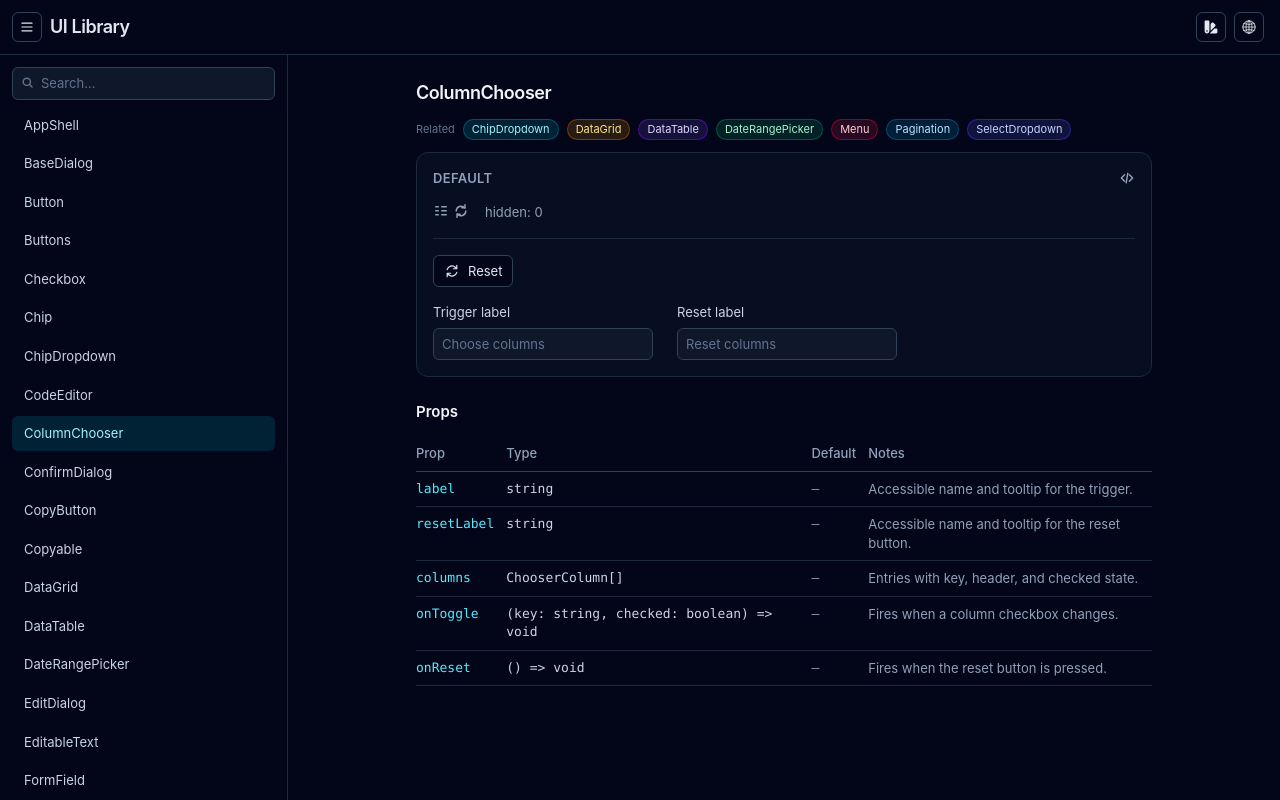
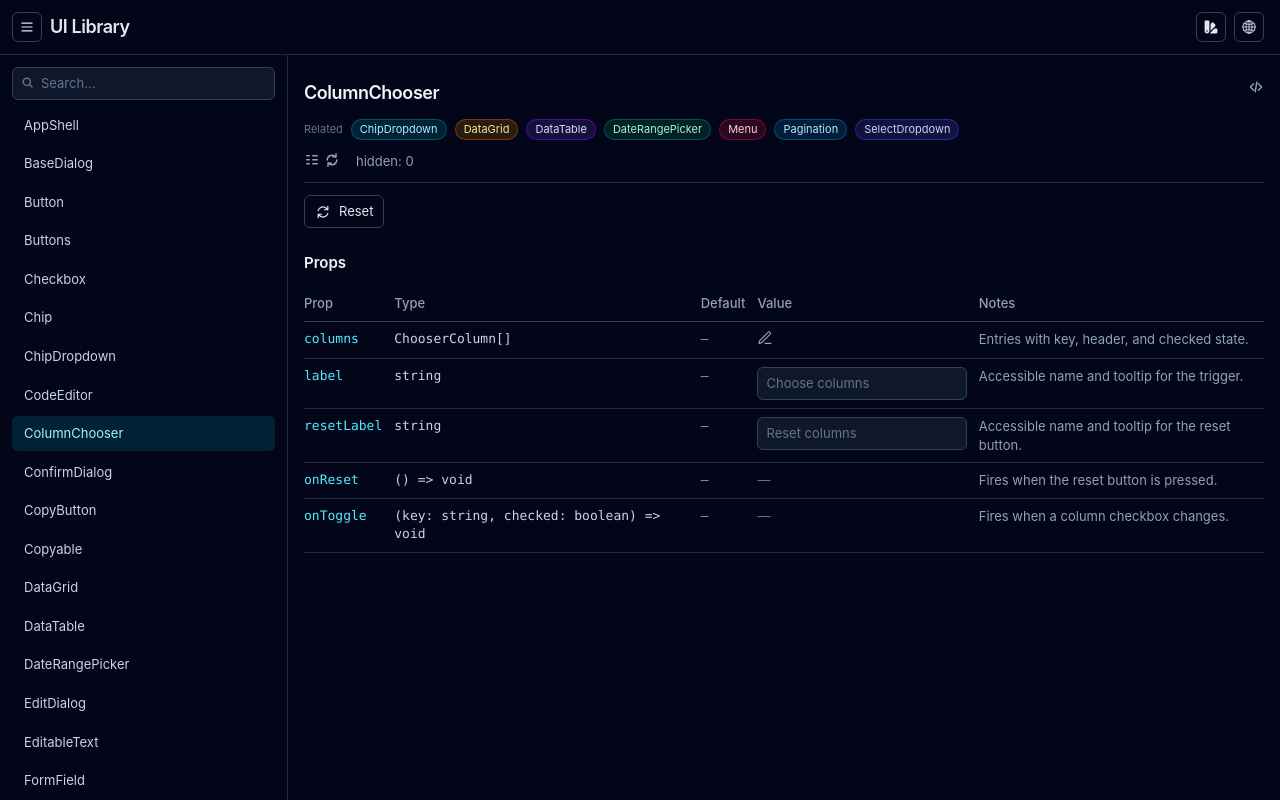
Before and after one commit to tcliu/ui-lib, a SvelteKit app: page /components/column-chooser in a window 1280 px wide. Built offline with nearby package versions, Linux system fonts and the light colour scheme.

Commit message:
feat(showcase): convert ColumnChooser page to the editable Value layout

```diff
--- a/src/routes/components/column-chooser/+page.svelte
+++ b/src/routes/components/column-chooser/+page.svelte
@@ -2,63 +2,133 @@
   import Button from '$lib/components/Button.svelte'
   import Buttons from '$lib/components/Buttons.svelte'
   import ColumnChooser from '$lib/components/ColumnChooser.svelte'
-  import FormField from '$lib/components/FormField.svelte'
+  import EditDialog from '$lib/components/EditDialog.svelte'
+  import LazyCodeEditor from '$lib/components/LazyCodeEditor.svelte'
+  import Resizable from '$lib/components/Resizable.svelte'
+  import TextInput from '$lib/components/TextInput.svelte'
+  import CodeIcon from '$lib/icons/CodeIcon.svelte'
+  import EditIcon from '$lib/icons/EditIcon.svelte'
   import ResetIcon from '$lib/icons/ResetIcon.svelte'
   import { getI18nContext } from '$lib/i18n.svelte'
   import PropsTable, { type PropRow } from '$lib/showcase/PropsTable.svelte'
   import ShowcasePage from '$lib/showcase/ShowcasePage.svelte'
   import ShowcaseSection from '$lib/showcase/ShowcaseSection.svelte'
-  import { CHOOSER_LABEL, CHOOSER_RESET_LABEL, DEMO_COLUMNS, buildColumnChooserSnippet } from './demo-snippet'
+  import { SnippetPreview } from '$lib/showcase/use-snippet-preview.svelte'
+  import { extractComponentAttributes, extractScriptJsonConst } from '$lib/showcase/snippet-attributes'
+  import { splitLeadingScript } from '$lib/showcase/snippet-source'
+  import {
+    buildColumnChooserSnippet,
+    CHOOSER_LABEL,
+    CHOOSER_RESET_LABEL,
+    COLUMNS_STAGE_DEFAULT_WIDTH,
+    COLUMNS_STAGE_HOST,
+    COLUMNS_STAGE_MIN_WIDTH,
+    COLUMNS_STAGE_PANE,
+    parseColumnsJson,
+    parseColumnsValue,
+    seedColumns,
+  } from './demo-snippet'
 
   const i18n = getI18nContext()
 
-  const columns = DEMO_COLUMNS
-
-  // Hidden keys drive the chooser's unchecked rows; the demo owns this state and
-  // feeds it to the component, exactly as DataTable does.
-  let hidden = $state(new Set<string>())
-
-  // Customizer playground state. Every curated option starts unset (the
-  // component default renders), so the cleared form applies no overrides.
+  // Customizer playground state. The column list is committed state (all
+  // checked to start); labels start unset so the component default renders.
+  // The cleared form restores all three.
+  let pgColumns = $state(seedColumns())
   let pgLabel = $state('')
   let pgResetLabel = $state('')
+  // Stage width is interaction state, not a curated option; Reset restores it.
+  let pgStageWidth = $state(COLUMNS_STAGE_DEFAULT_WIDTH)
 
-  const chooserLabel = $derived(pgLabel || CHOOSER_LABEL)
-  const resetLabel = $derived(pgResetLabel || CHOOSER_RESET_LABEL)
-
-  const isCustomized = $derived(pgLabel !== '' || pgResetLabel !== '')
-  const sectionTitle = $derived(isCustomized ? i18n.t('showcase.customized') : i18n.t('showcase.default'))
-
-  // Fresh empty set behind a helper: assigning `new Set()` inline to snippet
-  // state makes the compiler emit a legacy `init()` call, which throws when the
-  // playground mounts the snippet at the root.
-  function clearedColumns(): Set<string> {
-    return new Set<string>()
-  }
+  const hiddenCount = $derived(pgColumns.filter(column => !column.checked).length)
 
   function handleToggleColumn(key: string, checked: boolean): void {
-    const next = new Set(hidden)
-    if (checked) {
-      next.delete(key)
-    } else {
-      next.add(key)
-    }
-    hidden = next
+    pgColumns = pgColumns.map(column => (column.key === key ? { ...column, checked } : column))
   }
 
   function handleResetColumns(): void {
-    hidden = clearedColumns()
+    pgColumns = pgColumns.map(column => ({ ...column, checked: true }))
   }
 
   function clearPlayground(): void {
     pgLabel = ''
     pgResetLabel = ''
-    hidden = clearedColumns()
+    pgColumns = seedColumns()
+    pgStageWidth = COLUMNS_STAGE_DEFAULT_WIDTH
+    pgColumnsOpen = false
   }
 
-  const code = $derived.by(() => buildColumnChooserSnippet({ label: pgLabel, resetLabel: pgResetLabel }))
+  // Columns JSON editor dialog. The draft is seeded on open and only committed
+  // on OK, so cancelling (or a dirty-dismiss) never touches the live columns.
+  let pgColumnsOpen = $state(false)
+  let pgColumnsDraft = $state('')
+  const parsedColumns = $derived(parseColumnsJson(pgColumnsDraft))
+  const columnsDirty = $derived(pgColumnsDraft !== JSON.stringify(pgColumns, null, 2))
 
+  function openColumnsEditor() {
+    pgColumnsDraft = JSON.stringify(pgColumns, null, 2)
+    pgColumnsOpen = true
+  }
+
+  function saveColumnsEditor() {
+    if (!parsedColumns) return
+    pgColumns = parsedColumns
+    pgColumnsOpen = false
+  }
+
+  const code = $derived.by(() =>
+    buildColumnChooserSnippet({ label: pgLabel, resetLabel: pgResetLabel, columns: pgColumns }),
+  )
+
+  // The page owns the preview so its code toggle can sit in the component-title
+  // row (ShowcasePage's `actions`) while the section renders the demo and the
+  // editor below.
+  const preview = new SnippetPreview({
+    getSeed: () => code,
+    getScope: () => ({ chooserLabel: CHOOSER_LABEL, resetLabel: CHOOSER_RESET_LABEL }),
+    onCompiled: syncPlaygroundFromSnippet,
+  })
+
+  // Write a compiled snippet's recognized demo-tag attributes back into
+  // playground state, so snippet edits show up in the Value column. Only
+  // canonical shapes map (literals, scope refs for the two labels, a seeded
+  // columns const); custom expressions are left alone, and a draft without a
+  // complete demo tag (a free-form experiment) touches nothing. Absent means
+  // unset, matching what the builder omits. `syncSeed` then holds the
+  // regenerated seed back so the editor keeps the user's text.
+  function syncPlaygroundFromSnippet(source: string) {
+    const attrs = extractComponentAttributes(source, 'ColumnChooser')
+    if (!attrs) {
+      return
+    }
+    const label = attrs.get('label')
+    if (!label || (label.kind === 'expression' && label.value === 'chooserLabel')) {
+      pgLabel = ''
+    } else if (label.kind === 'string') {
+      pgLabel = label.value
+    }
+    const reset = attrs.get('resetLabel')
+    if (!reset || (reset.kind === 'expression' && reset.value === 'resetLabel')) {
+      pgResetLabel = ''
+    } else if (reset.kind === 'string') {
+      pgResetLabel = reset.value
+    }
+    const columns = parseColumnsValue(extractScriptJsonConst(splitLeadingScript(source).declarations, 'columns'))
+    if (columns) {
+      pgColumns = columns
+    }
+    preview.syncSeed()
+  }
+
+  // Editable rows first (primitives and plain data, A–Z), then the function
+  // props (A–Z).
   const props: PropRow[] = [
+    {
+      name: 'columns',
+      type: 'ChooserColumn[]',
+      defaultValue: '—',
+      note: 'Entries with key, header, and checked state.',
+    },
     { name: 'label', type: 'string', defaultValue: '—', note: 'Accessible name and tooltip for the trigger.' },
     {
       name: 'resetLabel',
@@ -66,19 +136,13 @@
       defaultValue: '—',
       note: 'Accessible name and tooltip for the reset button.',
     },
-    {
-      name: 'columns',
-      type: 'ChooserColumn[]',
-      defaultValue: '—',
-      note: 'Entries with key, header, and checked state.',
-    },
+    { name: 'onReset', type: '() => void', defaultValue: '—', note: 'Fires when the reset button is pressed.' },
     {
       name: 'onToggle',
       type: '(key: string, checked: boolean) => void',
       defaultValue: '—',
       note: 'Fires when a column checkbox changes.',
     },
-    { name: 'onReset', type: '() => void', defaultValue: '—', note: 'Fires when the reset button is pressed.' },
   ]
 </script>
 
@@ -86,54 +150,112 @@
   <ResetIcon size="sm" />
 {/snippet}
 
+{#snippet codeIcon()}
+  <CodeIcon size="sm" />
+{/snippet}
+
+{#snippet editIcon()}
+  <EditIcon size="sm" />
+{/snippet}
+
+{#snippet pageActions()}
+  <Button
+    variant="ghost"
+    size="sm"
+    icon={codeIcon}
+    ariaLabel={preview.open ? i18n.t('showcase.hideCode') : i18n.t('showcase.showCode')}
+    ariaExpanded={preview.open}
+    tooltip={preview.open ? i18n.t('showcase.hideCode') : i18n.t('showcase.showCode')}
+    onClick={() => preview.toggle()} />
+{/snippet}
+
+{#snippet propValue(row: PropRow)}
+  {#if row.name === 'label'}
+    <TextInput bind:value={pgLabel} ariaLabel="label value" placeholder={CHOOSER_LABEL} />
+  {:else if row.name === 'resetLabel'}
+    <TextInput bind:value={pgResetLabel} ariaLabel="resetLabel value" placeholder={CHOOSER_RESET_LABEL} />
+  {:else if row.name === 'columns'}
+    <Button
+      variant="ghost"
+      size="sm"
+      icon={editIcon}
+      ariaLabel="Edit columns"
+      tooltip="Edit columns as JSON"
+      onClick={openColumnsEditor} />
+  {:else}
+    <span class="text-slate-500">—</span>
+  {/if}
+{/snippet}
+
 {#snippet propsSnippet()}
-  <PropsTable rows={props} />
+  <PropsTable rows={props} value={propValue} />
 {/snippet}
 
 {#snippet settingsPanel()}
-  <Buttons className="mb-4 flex shrink-0 flex-wrap items-center gap-3">
+  <!-- Single-prop editing lives in the props table's Value column; this panel
+    keeps only Reset (and any future composite preset that drives several props
+    at once). -->
+  <Buttons className="flex shrink-0 flex-wrap items-center gap-3">
     <Button size="sm" icon={resetIcon} onClick={clearPlayground}>Reset</Button>
   </Buttons>
-  <div class="flex flex-wrap items-end gap-x-6 gap-y-3">
-    <FormField label="Trigger label" htmlFor="pg-chooser-label">
-      <input
-        id="pg-chooser-label"
-        bind:value={pgLabel}
-        placeholder="Choose columns"
-        class="w-full rounded-md border border-slate-700 bg-slate-900 px-2 py-1.5 text-sm text-slate-100 transition outline-none placeholder:text-slate-500 focus-visible:border-cyan-500 motion-reduce:transition-none" />
-    </FormField>
-    <FormField label="Reset label" htmlFor="pg-chooser-reset">
-      <input
-        id="pg-chooser-reset"
-        bind:value={pgResetLabel}
-        placeholder="Reset columns"
-        class="w-full rounded-md border border-slate-700 bg-slate-900 px-2 py-1.5 text-sm text-slate-100 transition outline-none placeholder:text-slate-500 focus-visible:border-cyan-500 motion-reduce:transition-none" />
-    </FormField>
-  </div>
 {/snippet}
 
-<ShowcasePage name="ColumnChooser" props={propsSnippet}>
+<ShowcasePage name="ColumnChooser" props={propsSnippet} actions={pageActions} wide>
   <ShowcaseSection
-    title={sectionTitle}
+    title="ColumnChooser"
     {code}
+    {preview}
+    showHeader={false}
+    bordered={false}
     footer={settingsPanel}
-    scope={{
-      hidden,
-      chooserLabel: CHOOSER_LABEL,
-      resetLabel: CHOOSER_RESET_LABEL,
-      handleToggleColumn,
-      handleResetColumns,
-    }}>
-    <ColumnChooser
-      label={chooserLabel}
-      {resetLabel}
-      columns={columns.map(column => ({
-        key: column.key,
-        header: column.header,
-        checked: !hidden.has(column.key),
-      }))}
-      onToggle={handleToggleColumn}
-      onReset={handleResetColumns} />
-    <span class="text-sm text-slate-400">hidden: {hidden.size}</span>
+    scope={{ chooserLabel: CHOOSER_LABEL, resetLabel: CHOOSER_RESET_LABEL }}>
+    <div class={COLUMNS_STAGE_HOST}>
+      <Resizable
+        width={pgStageWidth}
+        minWidth={COLUMNS_STAGE_MIN_WIDTH}
+        maxWidth="parent"
+        onResize={nextWidth => (pgStageWidth = nextWidth)}>
+        <div class={COLUMNS_STAGE_PANE}>
+          <ColumnChooser
+            label={pgLabel || CHOOSER_LABEL}
+            resetLabel={pgResetLabel || CHOOSER_RESET_LABEL}
+            columns={pgColumns}
+            onToggle={handleToggleColumn}
+            onReset={handleResetColumns} />
+          <span class="text-sm text-slate-400">hidden: {hiddenCount}</span>
+        </div>
+      </Resizable>
+    </div>
   </ShowcaseSection>
 </ShowcasePage>
+
+{#if pgColumnsOpen}
+  <EditDialog
+    title="Edit columns"
+    maxWidth="2xl"
+    closeLabel={i18n.t('common.close')}
+    saveLabel={i18n.t('common.ok')}
+    resetLabel={i18n.t('common.reset')}
+    discardTitle={i18n.t('showcase.discardTitle')}
+    discardMessage={i18n.t('showcase.discardMessage')}
+    discardLabel={i18n.t('showcase.discard')}
+    dirty={columnsDirty}
+    saveDisabled={!parsedColumns}
+    onSave={saveColumnsEditor}
+    onReset={() => (pgColumnsDraft = JSON.stringify(pgColumns, null, 2))}
+    onClose={() => (pgColumnsOpen = false)}>
+    <div class="flex min-h-0 flex-col gap-3">
+      <LazyCodeEditor
+        bind:content={pgColumnsDraft}
+        docType="json"
+        editorAriaLabel="Columns JSON"
+        containerClass="h-96 overflow-hidden rounded-md border border-slate-700 bg-slate-950"
+        editorClass="h-full" />
+      {#if !parsedColumns}
+        <p role="alert" class="rounded-md border border-rose-500/40 bg-rose-500/10 px-3 py-2 text-xs text-rose-200">
+          Invalid columns JSON. Use an array of {'{ key, header, checked? }'} objects.
+        </p>
+      {/if}
+    </div>
+  </EditDialog>
+{/if}
--- a/src/routes/components/column-chooser/demo-snippet.ts
+++ b/src/routes/components/column-chooser/demo-snippet.ts
@@ -1,18 +1,25 @@
-// Show-code source for the ColumnChooser demo section. Pure string building over
-// the playground form state: the section regenerates the editor text from this,
-// so the editor always shows the markup behind the demo above. The column list
-// is declared in the snippet's leading <script> block so the snippet is
-// self-contained; the hidden set and handlers come from scope, mirroring how
-// DataTable feeds chooser entries.
+// Show-code source for the ColumnChooser demo section. Pure string building
+// over the playground form state: the section regenerates the editor text from
+// this, so the editor always shows the markup behind the demo above. The column
+// list is seeded as script-local state (like the stage size) so the snippet is
+// self-contained and its text tracks Value edits instead of hiding the entries
+// in scope.
+//
+// The demo sits in a width-only `Resizable` frame so the panel placement can be
+// inspected as the container narrows. The host is non-scrolling and the frame
+// is bounded to it, so no scrollbar can appear over the frame handle. These
+// literals are shared with the page and its tests so the rendered stage and
+// the reviewed source stay identical.
+import type { ChooserColumn } from '$lib/components/ColumnChooser.svelte'
 
-export interface DemoColumn {
-  key: string
-  header: string
-}
+export const COLUMNS_STAGE_HOST = 'w-full overflow-hidden'
+export const COLUMNS_STAGE_PANE = 'flex w-full min-w-0 flex-wrap items-start gap-4'
+export const COLUMNS_STAGE_DEFAULT_WIDTH = 560
+export const COLUMNS_STAGE_MIN_WIDTH = 240
 
-// Column list shared by the page and the snippet's leading script, so the static
-// demo, Show-code, and live render start from the same entries.
-export const DEMO_COLUMNS: DemoColumn[] = [
+// Column entries shared by the page seed and the tests, so the static demo,
+// Show-code, and live render start from the same rows.
+export const DEMO_COLUMNS: { key: string; header: string }[] = [
   { key: 'id', header: 'ID' },
   { key: 'name', header: 'Name' },
   { key: 'status', header: 'Status' },
@@ -26,29 +33,112 @@ export const DEMO_COLUMNS: DemoColumn[] = [
 export const CHOOSER_LABEL = 'Choose columns'
 export const CHOOSER_RESET_LABEL = 'Reset columns'
 
+// Fresh seeded entries (all checked) for playground state and Reset, so no
+// caller ever shares a mutable array.
+export function seedColumns(): ChooserColumn[] {
+  return DEMO_COLUMNS.map(column => ({ ...column, checked: true }))
+}
+
+// Validate unknown data into chooser entries: every entry needs string key and
+// header; a missing checked flag reads as checked. Returns null for anything
+// else, so the dialog and parse-back apply only well-shaped lists.
+export function parseColumnsValue(value: unknown): ChooserColumn[] | null {
+  if (!Array.isArray(value)) {
+    return null
+  }
+  const out: ChooserColumn[] = []
+  for (const entry of value) {
+    if (typeof entry !== 'object' || entry === null) {
+      return null
+    }
+    const { key, header, checked } = entry as { key?: unknown; header?: unknown; checked?: unknown }
+    if (typeof key !== 'string' || typeof header !== 'string') {
+      return null
+    }
+    if (checked !== undefined && typeof checked !== 'boolean') {
+      return null
+    }
+    out.push({ key, header, checked: checked ?? true })
+  }
+  return out
+}
+
+// Parse the columns editor draft (a JSON array of `{ key, header, checked? }`
+// objects). Returns null for anything else, so the dialog can block OK and
+// explain instead of applying half-shaped data.
+export function parseColumnsJson(text: string): ChooserColumn[] | null {
+  try {
+    return parseColumnsValue(JSON.parse(text))
+  } catch {
+    return null
+  }
+}
+
+// The snippet's local size state, seeded to the default so the live stage
+// matches the static demo before the first drag.
+export function columnsStageStateLine(indent: string): string {
+  return `${indent}let stageWidth = $state(${COLUMNS_STAGE_DEFAULT_WIDTH})`
+}
+
+export function columnsStageOpenLines(indent: string): string[] {
+  return [
+    `${indent}<div class="${COLUMNS_STAGE_HOST}">`,
+    `${indent}  <Resizable`,
+    `${indent}    width={stageWidth}`,
+    `${indent}    minWidth={${COLUMNS_STAGE_MIN_WIDTH}}`,
+    `${indent}    maxWidth="parent"`,
+    `${indent}    onResize={nextWidth => (stageWidth = nextWidth)}`,
+    `${indent}  >`,
+    `${indent}    <div class="${COLUMNS_STAGE_PANE}">`,
+  ]
+}
+
+export function columnsStageCloseLines(indent: string): string[] {
+  return [`${indent}    </div>`, `${indent}  </Resizable>`, `${indent}</div>`]
+}
+
 export interface ColumnChooserSnippetState {
   label: string
   resetLabel: string
+  columns: ChooserColumn[]
 }
 
 function escapeAttr(value: string): string {
   return value.replace(/&/g, '&amp;').replace(/"/g, '&quot;')
 }
 
-export function buildColumnChooserSnippet({ label, resetLabel }: ColumnChooserSnippetState): string {
-  const lines = [
+export function buildColumnChooserSnippet({ label, resetLabel, columns }: ColumnChooserSnippetState): string {
+  // The component and the trailing readout sit at 6 spaces; attributes at 8,
+  // matching the stage's inner pane.
+  const componentIndent = '      '
+  const attributeIndent = '        '
+  // Pretty JSON reindented under the state line, so the seeded list stays
+  // readable and editable in place.
+  const columnsJson = JSON.stringify(columns, null, 2)
+    .split('\n')
+    .map((line, index) => (index === 0 ? line : `  ${line}`))
+    .join('\n')
+  return [
     '<script>',
-    '  const columns = [',
-    ...DEMO_COLUMNS.map(column => `    { key: '${column.key}', header: '${column.header}' },`),
-    '  ]',
+    columnsStageStateLine('  '),
+    `  let columns = $state(${columnsJson});`,
+    '  function handleToggleColumn(key, checked) {',
+    '    columns = columns.map(column => (column.key === key ? { ...column, checked } : column))',
+    '  }',
+    '  function handleResetColumns() {',
+    '    columns = columns.map(column => ({ ...column, checked: true }))',
+    '  }',
     '</script>',
-    '<ColumnChooser',
-    label ? `  label="${escapeAttr(label)}"` : '  label={chooserLabel}',
-    resetLabel ? `  resetLabel="${escapeAttr(resetLabel)}"` : '  resetLabel={resetLabel}',
-    '  columns={columns.map(column => ({ key: column.key, header: column.header, checked: !hidden.has(column.key) }))}',
-    '  onToggle={handleToggleColumn}',
-    '  onReset={handleResetColumns} />',
-    '<span class="text-sm text-slate-400">hidden: {hidden.size}</span>',
-  ]
-  return lines.join('\n')
+    ...columnsStageOpenLines(''),
+    `${componentIndent}<ColumnChooser`,
+    label ? `${attributeIndent}label="${escapeAttr(label)}"` : `${attributeIndent}label={chooserLabel}`,
+    resetLabel
+      ? `${attributeIndent}resetLabel="${escapeAttr(resetLabel)}"`
+      : `${attributeIndent}resetLabel={resetLabel}`,
+    `${attributeIndent}columns={columns}`,
+    `${attributeIndent}onToggle={handleToggleColumn}`,
+    `${attributeIndent}onReset={handleResetColumns} />`,
+    `${componentIndent}<span class="text-sm text-slate-400">hidden: {columns.filter(column => !column.checked).length}</span>`,
+    ...columnsStageCloseLines(''),
+  ].join('\n')
 }
```
Also changed, not shown: 2 other files (tests, documents, lock files or other folders).
